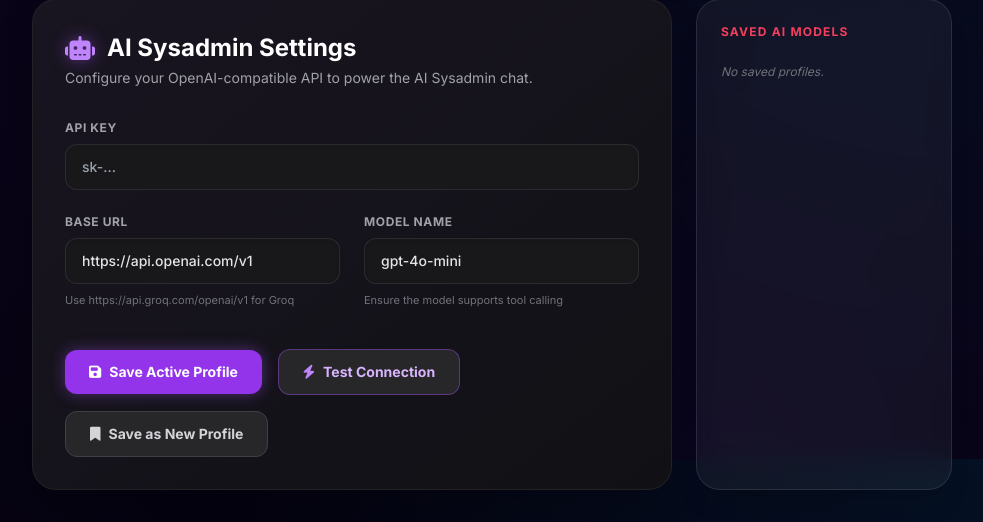
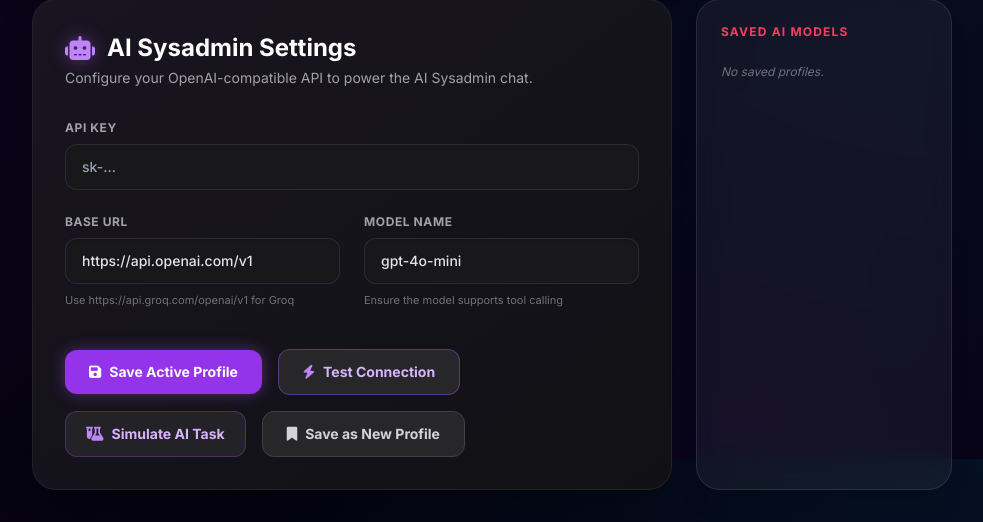
Before and after one commit to siegewang/Linkforge, a Flask app: page /admin/data in a window 1280 px wide. Shown: the part 1941-2463 px from the top of the page, without its empty margins (296-1279 px from the left). Run offline with Flask 3, Linux system fonts and the light colour scheme; data comes from the database, SQL or seed files in the repository; data that the repository does not hold is empty; some libraries are stand-ins or nearby versions.

Commit message:
Add one-click AI background task simulator in Admin to easily test dynamic sidebar notification

```diff
--- a/blueprints/admin.py
+++ b/blueprints/admin.py
@@ -182,7 +182,33 @@
         }), 400
 
 
+@admin_bp.route("/api/admin/ai/simulate-task", methods=["POST"])
+def api_simulate_ai_task():
+    """Spawns a mock 6-second AI background processing task to test the dynamic sidebar animation."""
+    import threading
+    import time
+    from services.task_queue import start_task, update_progress, complete_task
+
+    def _run_sim():
+        start_task("ai_simulation", "AI Neural Synthesis", total=5, icon="fa-brain")
+        mock_steps = [
+            "Parsing semantic graph...",
+            "Vectorizing multi-modal embeddings...",
+            "Synthesizing knowledge clusters...",
+            "Applying auto-routing memory...",
+            "Finalizing neural index..."
+        ]
+        for i, step in enumerate(mock_steps, 1):
+            time.sleep(1.2)
+            update_progress("ai_simulation", current=i, current_item=step)
+        complete_task("ai_simulation", final_message="Neural Synthesis Complete ✓")
+
+    threading.Thread(target=_run_sim, daemon=True).start()
+    return jsonify({"status": "started", "message": "Simulated AI background task started!"})
+
+
 @admin_bp.route("/api/admin/auto-backup/list")
+
 def auto_backup_list():
     return jsonify(list_auto_backups())
 
--- a/templates/admin_data.html
+++ b/templates/admin_data.html
@@ -330,6 +330,7 @@
                 <div class="pt-4 flex flex-wrap gap-4 items-center">
                     <button type="submit" class="px-6 py-3 bg-purple-600 hover:bg-purple-500 text-white font-bold rounded-xl text-sm transition-all shadow-[0_0_15px_rgba(168,85,247,0.4)] flex items-center gap-2"><i class="fa-solid fa-floppy-disk"></i> Save Active Profile</button>
                     <button type="button" onclick="testAiConnection()" id="btn-test-ai" class="px-6 py-3 bg-zinc-800 hover:bg-zinc-700 text-purple-300 hover:text-white font-bold rounded-xl text-sm transition-colors border border-purple-500/40 hover:border-purple-400 flex items-center gap-2 shadow-sm"><i class="fa-solid fa-bolt text-purple-400"></i> Test Connection</button>
+                    <button type="button" onclick="simulateAiTask()" id="btn-sim-ai" class="px-5 py-3 bg-zinc-800/80 hover:bg-purple-950/60 text-purple-300 hover:text-purple-200 font-bold rounded-xl text-sm transition-colors border border-purple-500/30 flex items-center gap-2" title="Test the sidebar animated notification widget"><i class="fa-solid fa-flask-vial text-purple-400"></i> Simulate AI Task</button>
                     <button type="button" onclick="saveAsNewProfile()" class="px-6 py-3 bg-zinc-800 hover:bg-zinc-700 text-zinc-300 hover:text-white font-bold rounded-xl text-sm transition-colors border border-zinc-700 flex items-center gap-2"><i class="fa-solid fa-bookmark"></i> Save as New Profile</button>
                 </div>
                 <!-- AI Test Result Banner -->
@@ -975,6 +976,23 @@
         }
     }
 
+    async function simulateAiTask() {
+        const btn = document.getElementById('btn-sim-ai');
+        const orig = btn.innerHTML;
+        btn.innerHTML = '<i class="fa-solid fa-circle-notch fa-spin text-purple-400"></i> Simulating...';
+        btn.disabled = true;
+        try {
+            await fetch('/api/admin/ai/simulate-task', { method: 'POST' });
+        } catch(e) {
+            console.error('Failed to trigger simulation:', e);
+        } finally {
+            setTimeout(() => {
+                btn.innerHTML = orig;
+                btn.disabled = false;
+            }, 6500);
+        }
+    }
+
     // --- Ignored & Aborted Pages Management ---
     let allDeniedItems = [];
 
```
